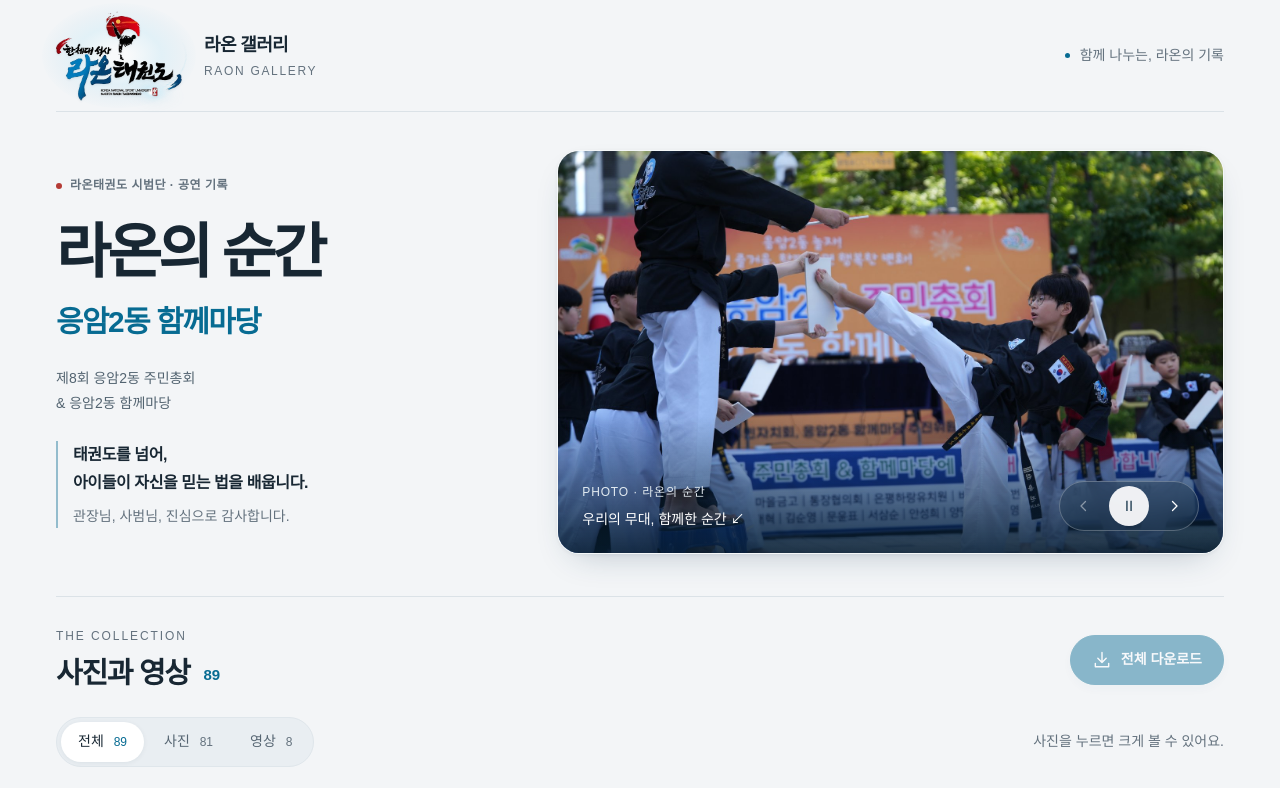
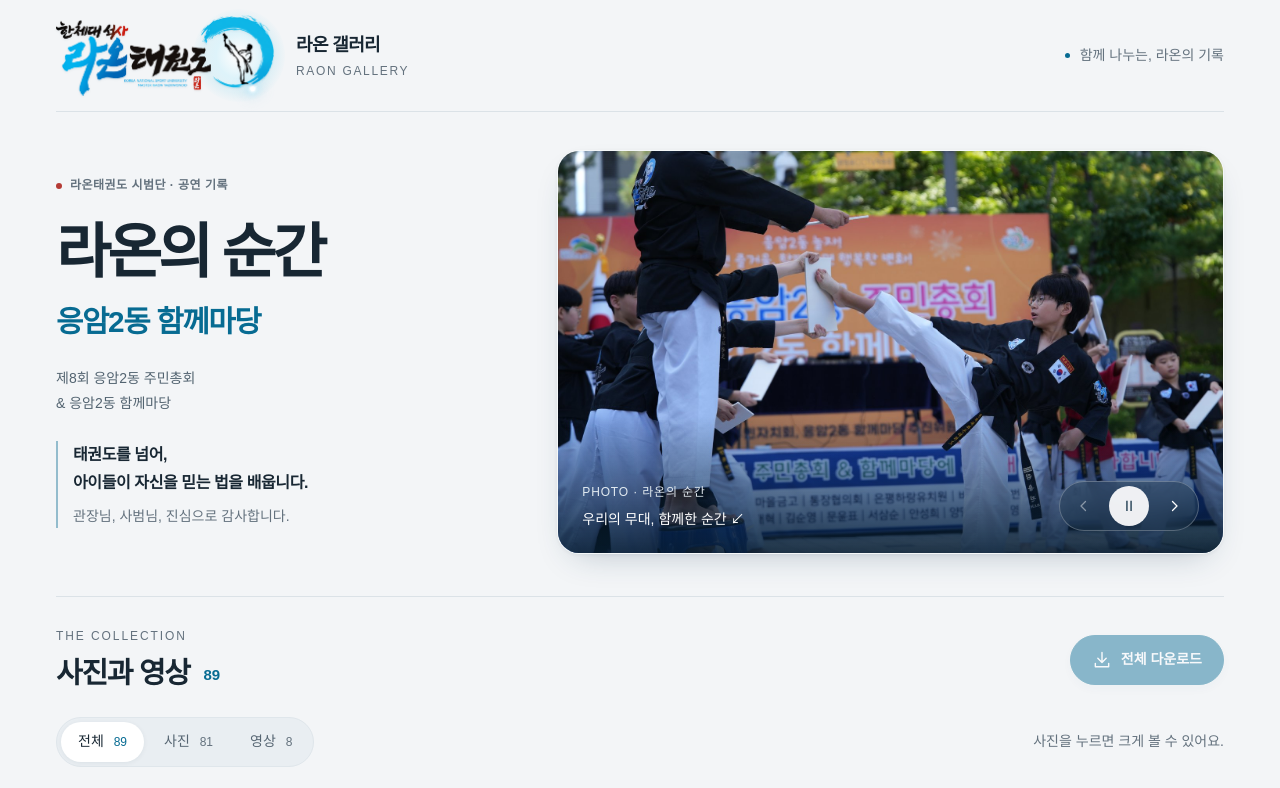
Before and after one commit to jam-bang/raon-gallery, a website: page public/index.html in a window 1280 px wide. Shown: the top 788 px of the page. Drawn offline with Linux system fonts and the light colour scheme.

Commit message:
style: restore final Raon brand system

```diff
--- a/public/cover.css
+++ b/public/cover.css
@@ -2,27 +2,30 @@
 .brand-aura {
   position: relative;
   display: block;
-  width: 126px;
-  height: 91px;
+  width: 218px;
+  height: 81px;
   flex-shrink: 0;
   isolation: isolate;
 }
 .brand-aura::before {
   content: "";
   position: absolute;
-  inset: -7px -14px;
+  right: -5%;
+  top: -7%;
+  width: 42%;
+  height: 114%;
   border-radius: 50%;
-  background: radial-gradient(ellipse, #ffffffc4 8%, #bfe8f780 39%, #8bcbe920 58%, transparent 74%);
-  opacity: .65;
+  background: radial-gradient(circle, #fff 7%, #baf0ff85 35%, #59cceb28 57%, transparent 73%);
+  opacity: .72;
   pointer-events: none;
 }
 .brand-aura-orbit {
   position: absolute;
-  left: 50%;
+  right: 1%;
   top: 50%;
-  width: 74%;
+  width: 35%;
   aspect-ratio: 1;
-  transform: translate(-50%, -50%) scale(1.45, .9);
+  transform: translateY(-50%);
   pointer-events: none;
 }
 .brand-aura-light {
@@ -54,8 +57,8 @@
   position: relative;
   z-index: 1;
   display: block;
-  width: 126px;
-  height: 91px;
+  width: 218px;
+  height: 81px;
   flex-shrink: 0;
   object-fit: contain;
   filter: drop-shadow(0 1px 1px #18364b14);
@@ -111,8 +114,10 @@
   .cover-gallery-link { font-size: 12px; }
 }
 @media (max-width: 760px) {
-  .brand-aura { width: 105px; height: 76px; }
-  .brand-logo { width: 105px; height: 76px; }
+  .brand-aura { width: 74px; height: 74px; }
+  .brand-aura::before { right: -9%; top: -9%; width: 118%; height: 118%; }
+  .brand-aura-orbit { left: 50%; right: auto; width: 82%; transform: translate(-50%, -50%); }
+  .brand-logo { width: 74px; height: 74px; }
   .cover-carousel { aspect-ratio: 1.75; border-radius: 17px; }
   .cover-caption { padding: 45px 16px 15px; gap: 10px; }
   .cover-gallery-link { font-size: 13px; }
--- a/public/index.html
+++ b/public/index.html
@@ -6,9 +6,9 @@
   <meta name="theme-color" content="#f3f5f7">
   <meta name="description" content="제8회 응암2동 주민총회 & 응암2동 함께마당에서 펼쳐진 라온태권도 시범단의 공연 사진과 영상.">
   <title>라온의 순간 — 응암2동 함께마당 | 라온 갤러리</title>
-  <link rel="icon" href="favicon-32.png?v=raon-emblem-2" type="image/png" sizes="32x32">
-  <link rel="icon" href="favicon.svg?v=raon-emblem-2" type="image/svg+xml" sizes="any">
-  <link rel="apple-touch-icon" href="apple-touch-icon.png?v=raon-emblem-2" sizes="180x180">
+  <link rel="icon" href="favicon-32.png?v=raon-emblem-3" type="image/png" sizes="32x32">
+  <link rel="icon" href="favicon.svg?v=raon-emblem-3" type="image/svg+xml" sizes="any">
+  <link rel="apple-touch-icon" href="apple-touch-icon.png?v=raon-emblem-3" sizes="180x180">
   <link rel="stylesheet" href="styles.css">
   <link rel="stylesheet" href="cover.css">
   <script src="config.js" defer></script>
@@ -26,7 +26,10 @@
     <a class="brand" href="./" aria-label="라온태권도장 · 라온 갤러리 홈">
       <span class="brand-aura">
         <span class="brand-aura-orbit" aria-hidden="true"><span class="brand-aura-light"></span></span>
-        <img class="brand-logo" src="assets/raon-logo-transparent.png" width="374" height="269" alt="한체대 석사 라온태권도">
+        <picture>
+          <source media="(max-width: 760px)" srcset="assets/raon-emblem-final.png">
+          <img class="brand-logo" src="assets/raon-logo-final.png" width="1761" height="652" alt="한체대 석사 라온태권도">
+        </picture>
       </span>
       <span class="brand-label">라온 갤러리<small>RAON GALLERY</small></span>
     </a>
```
Also changed, not shown: public/apple-touch-icon.png, public/assets/raon-emblem-final.png (added), public/assets/raon-logo-final.png (added), public/favicon-32.png, public/favicon.svg.
